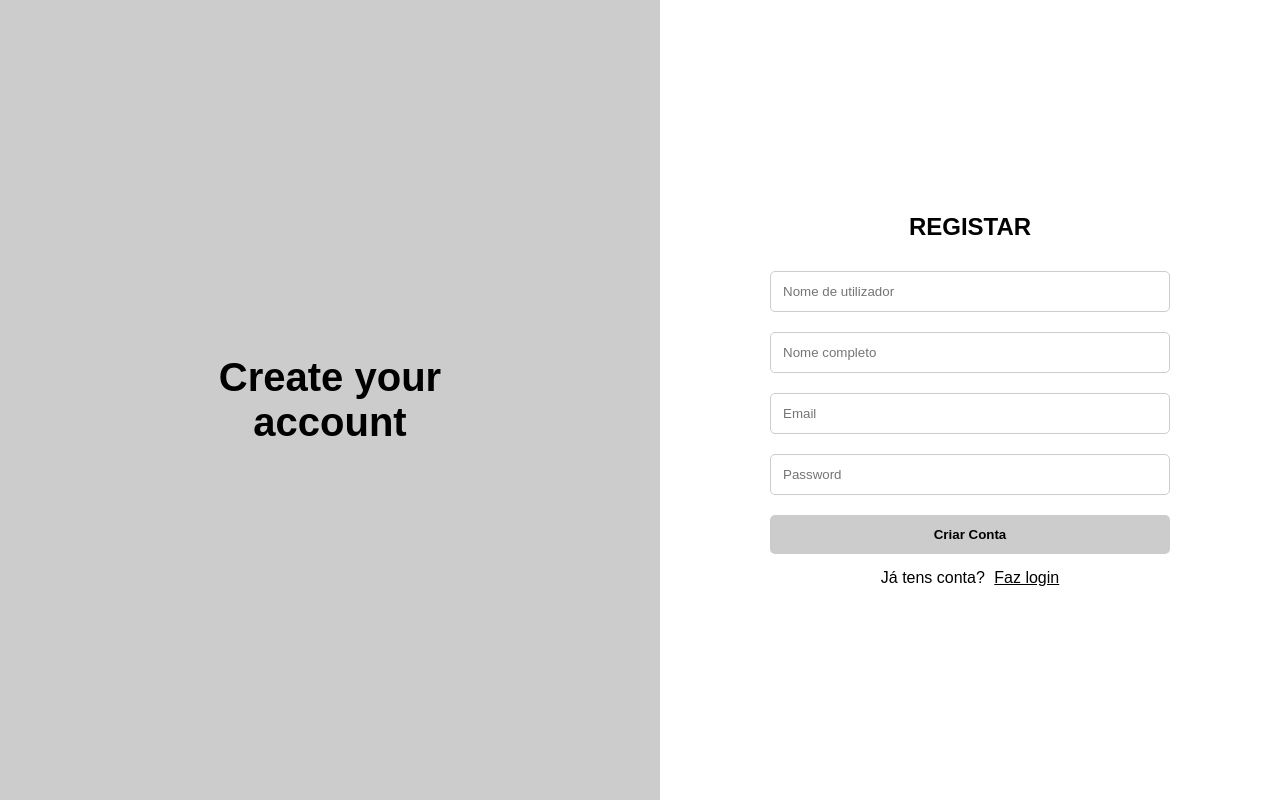
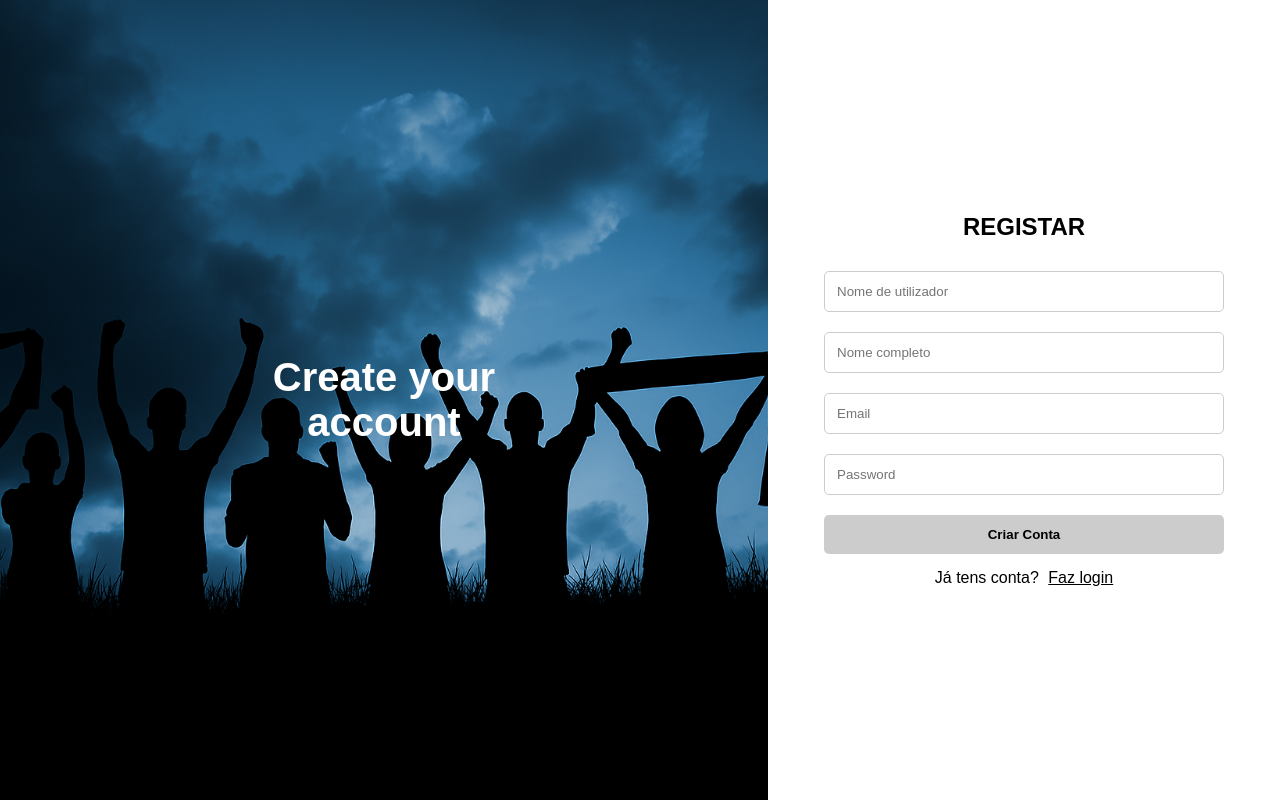
Before and after one commit to andvalerio/SMI, a PHP site: page /register.php in a window 1280 px wide. Run offline with PHP 8.4, Linux system fonts and the light colour scheme; some libraries are stand-ins or nearby versions.

Commit message:
LoginAndRegister

```diff
--- a/styles/register.css
+++ b/styles/register.css
@@ -15,15 +15,17 @@ body, html {
 }
 
 .left-side {
-  flex: 1;
-  background-color: #ccc;
+  flex: 1.5;
+  background-image: url('imgs/Register.jpg');
+  background-size: cover;
+  background-position: center;
   display: flex;
   align-items: center;
   justify-content: center;
   font-size: 2.5em;
   font-weight: bold;
+  color: white;
   text-align: center;
-  padding: 20px;
 }
 
 .right-side {
```
Also changed, not shown: styles/login.css (+8 -2 lines), styles/imgs/Register.jpg (added), styles/imgs/login.jpg (added).
